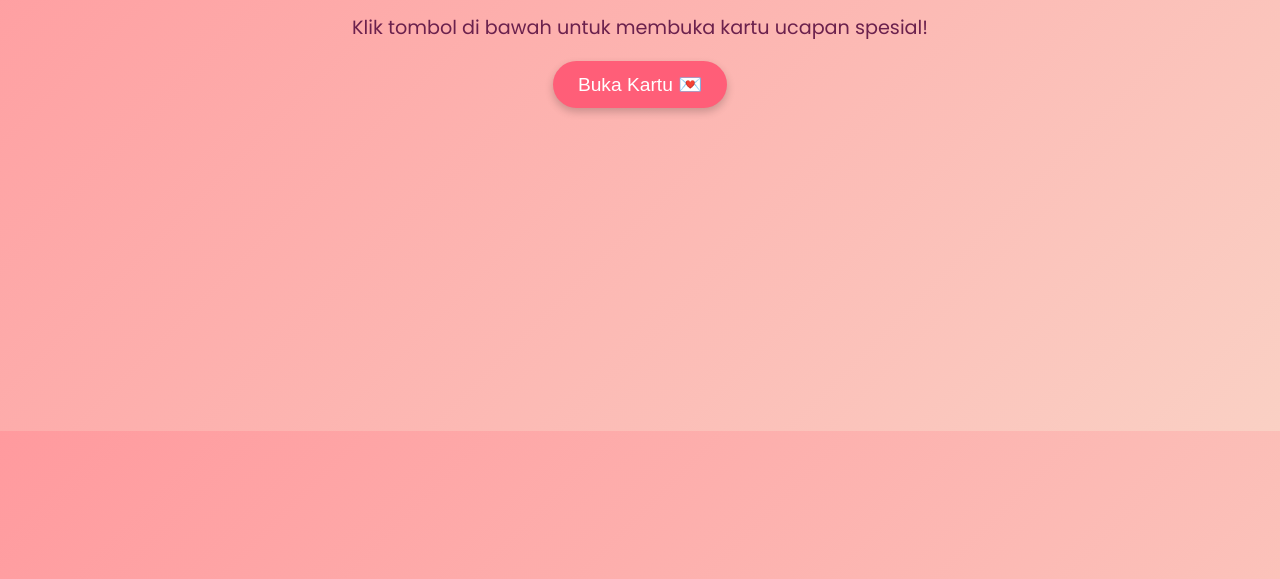
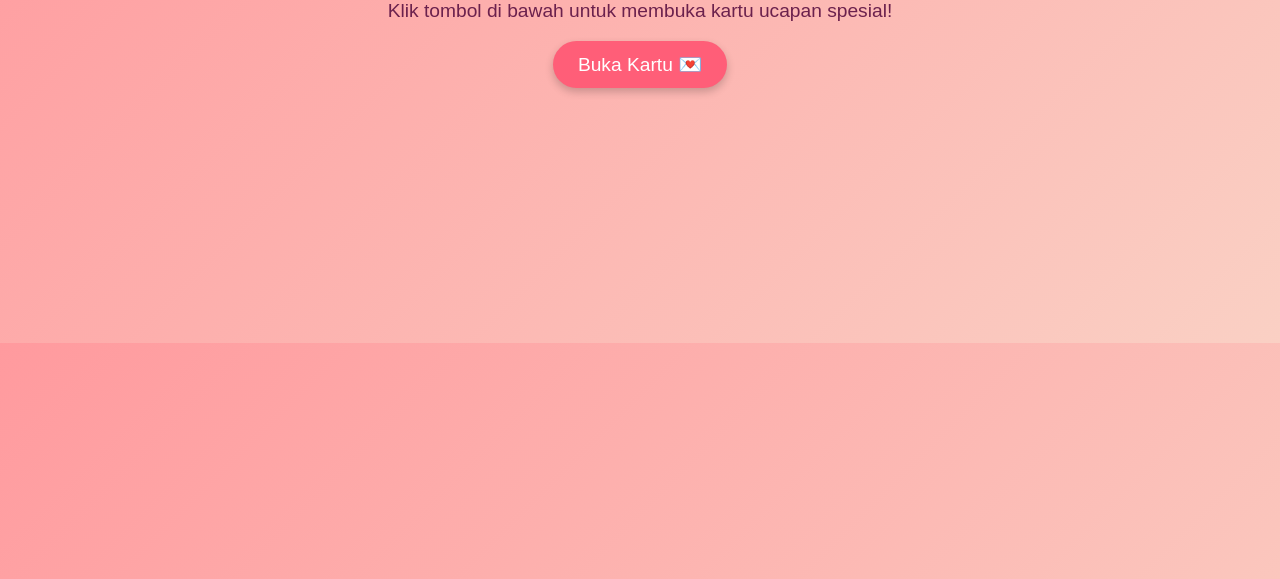
Before and after one commit to Raevzyyy/ValentineDayCard, a plain HTML site: page index.html in a window 1280 px wide. Shown: the part 221-800 px from the top of the page. Drawn offline with Linux system fonts and the light colour scheme.

Commit message:
Update style.css

```diff
--- a/style.css
+++ b/style.css
@@ -1,6 +1,3 @@
-/* Font Import */
-@import url('https://fonts.googleapis.com/css2?family=Poppins:wght@300;400;600&display=swap');
-
 body {
     background: linear-gradient(135deg, #ff9a9e, #fad0c4);
     font-family: 'Poppins', sans-serif;
```
